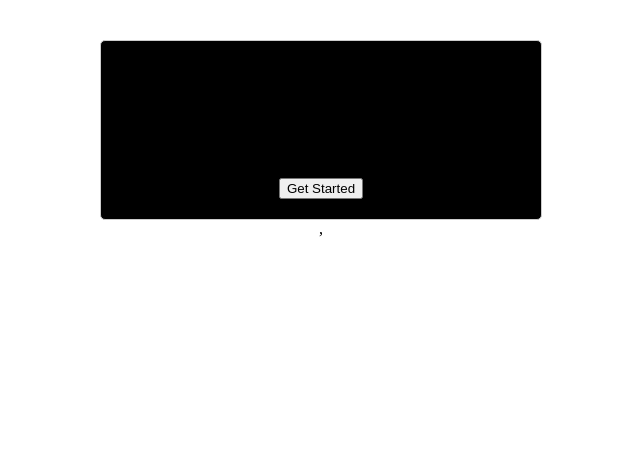
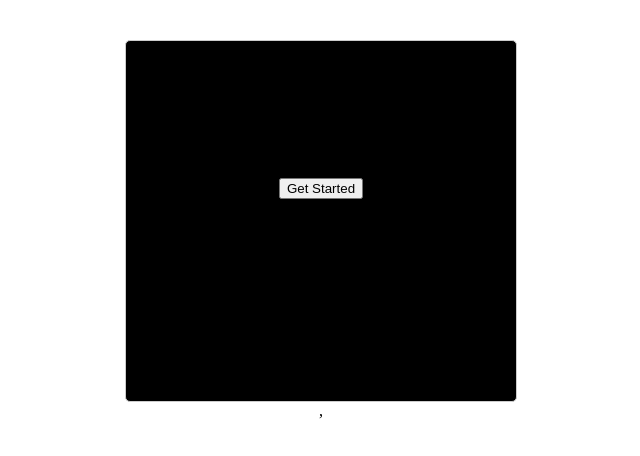
Before and after one commit to amritha-sabu/xpensetracker, a React (Vite) app: page / in a window 1280 px wide. Shown: the top 456 px of the page, without its empty margins (319-959 px from the left). Built offline with nearby package versions, Linux system fonts and the light colour scheme.

Commit message:
Home Page CSS

```diff
--- a/src/components/LandingPage/homePage.module.css
+++ b/src/components/LandingPage/homePage.module.css
@@ -1,6 +1,7 @@
 .body {
     background-color: black;
-    max-width: 400px;
+    max-width: 350px;
+    height: 40vh;
     margin: 0 auto;
     padding: 20px;
     border: 1px solid #ccc;
```
